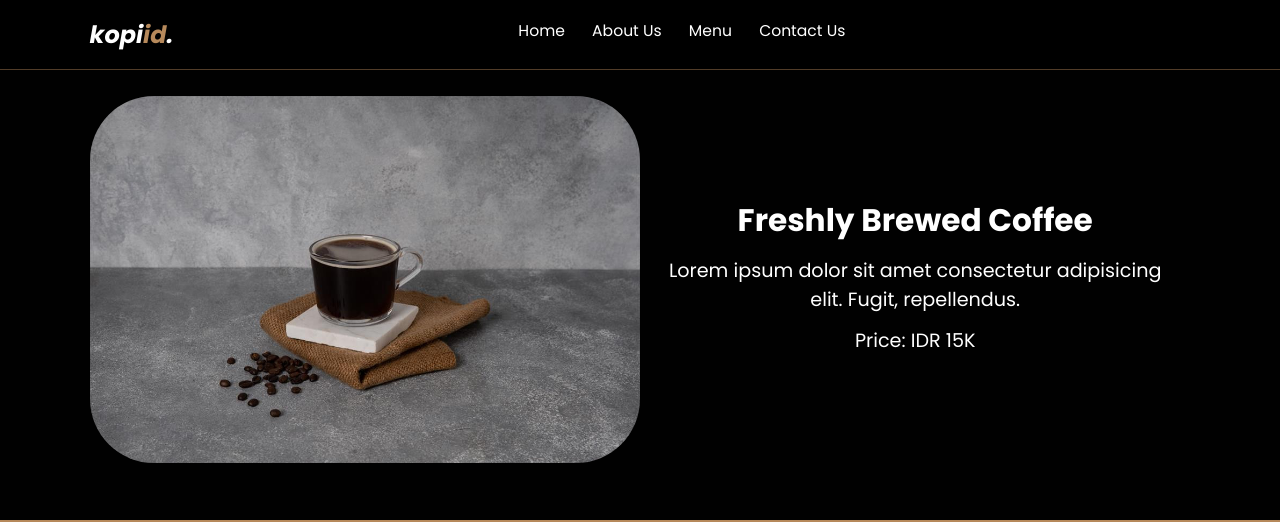
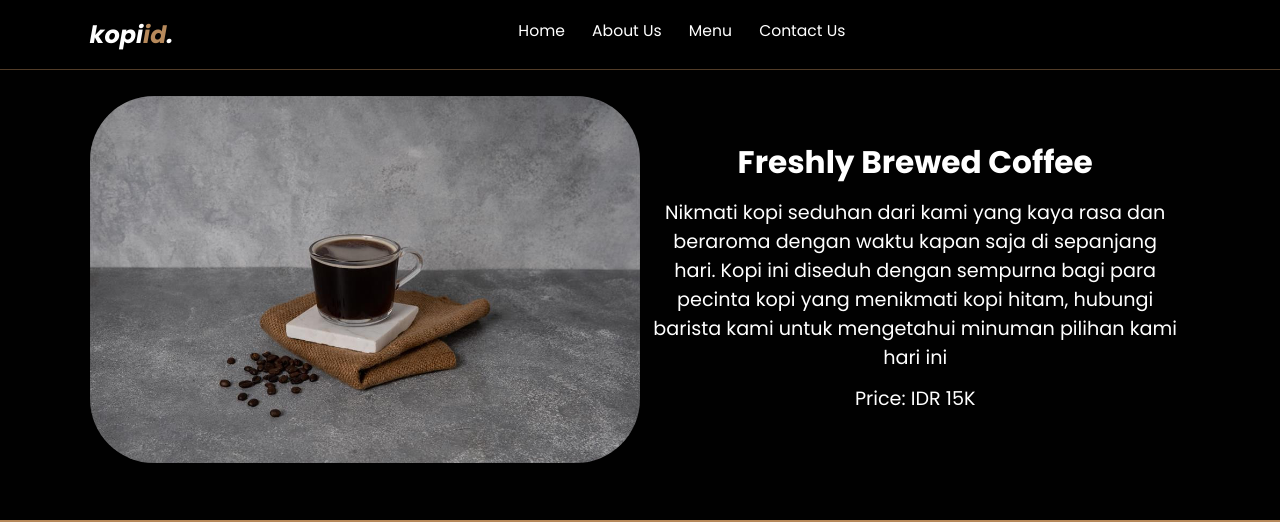
Before and after one commit to Delldvansyah/kopiid, a plain HTML site: page brewedcoffe.html in a window 1280 px wide. Shown: the top 522 px of the page. Drawn offline with nearby package versions, Linux system fonts and the light colour scheme.

Commit message:
Update brewedcoffe.html

```diff
--- a/brewedcoffe.html
+++ b/brewedcoffe.html
@@ -61,8 +61,11 @@
         <div class="menu-detail-content">
           <h2>Freshly Brewed Coffee</h2>
           <p>
-            Lorem ipsum dolor sit amet consectetur adipisicing elit. Fugit,
-            repellendus.
+            Nikmati kopi seduhan dari kami yang kaya rasa dan
+            beraroma dengan waktu kapan saja di sepanjang hari.
+            Kopi ini diseduh dengan sempurna bagi para pecinta
+            kopi yang menikmati kopi hitam,
+            hubungi barista kami untuk mengetahui minuman pilihan kami hari ini
           </p>
           <p>Price: IDR 15K</p>
         </div>
```
